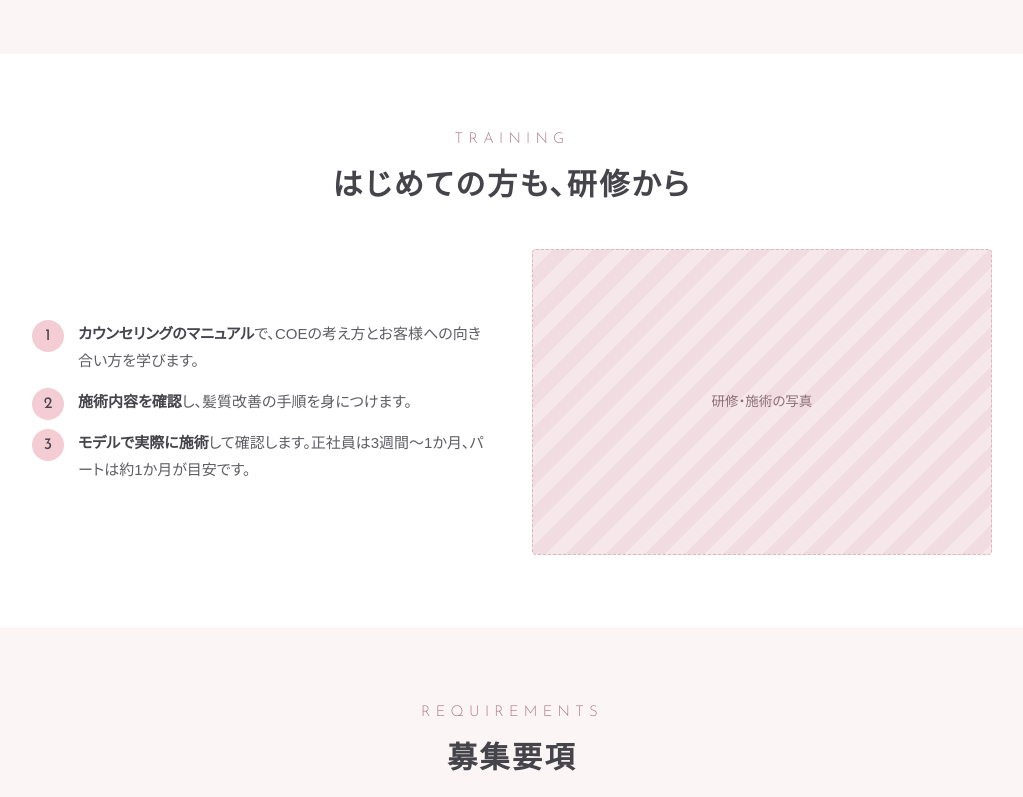
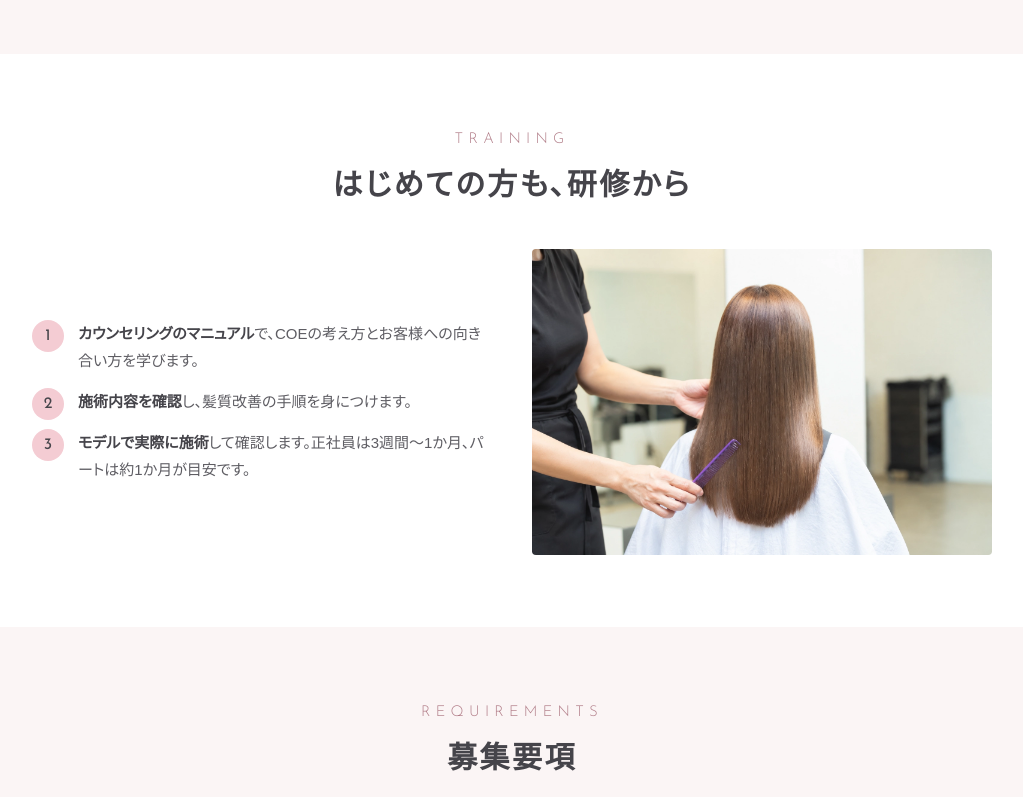
Before and after one commit to ainami954/coe, a plain HTML site: page index.html in a window 1280 px wide. Shown: the part 1989-2786 px from the top of the page, without its empty margins (128-1151 px from the left). Drawn offline with Linux system fonts and the light colour scheme; a web font is replaced by a local one.

Commit message:
Add training photo and optimize website images to WebP

```diff
--- a/index.html
+++ b/index.html
@@ -26,7 +26,7 @@
         <p class="hero-lead"><span class="box">時間に追われる</span><span class="box">流れ作業</span><span class="nowrap">から離れて</span></p>
         <h1 class="hero-title" id="hero-title">お客様<span class="dot">一人</span>に<br>向き合う美容師へ</h1>
       </div>
-      <img class="hero-photo" src="images/coe_interior_generated.png" alt="丸い木枠の鏡と黒い施術椅子、観葉植物が並ぶ明るいサロン内装" width="1536" height="1024" fetchpriority="high">
+      <img class="hero-photo" src="images/coe_interior_generated.webp" alt="丸い木枠の鏡と黒い施術椅子、観葉植物が並ぶ明るいサロン内装" width="1536" height="1024" fetchpriority="high">
     </div>
     <div class="wave-block">
       <svg viewBox="0 0 1440 60" preserveAspectRatio="none" aria-hidden="true"><path d="M0,60 L0,28 C240,4 480,0 720,18 C960,36 1200,44 1440,22 L1440,60 Z" fill="#F4CCD3"/></svg>
@@ -94,7 +94,7 @@
           <li><strong>施術内容を確認</strong>し、髪質改善の手順を身につけます。</li>
           <li><strong>モデルで実際に施術</strong>して確認します。正社員は3週間〜1か月、パートは約1か月が目安です。</li>
         </ol>
-        <div class="photo-slot">研修・施術の写真</div>
+        <img class="training-photo" src="images/after_centered_female_stylist.webp" alt="女性スタイリストがお客様のロングヘアを丁寧に整える様子" width="1536" height="1024" loading="lazy" decoding="async">
       </div>
     </div>
   </section>
--- a/style.css
+++ b/style.css
@@ -122,7 +122,7 @@
 /* 研修 */
 .training { display: grid; gap: 24px; }
 @media (min-width: 760px) { .training { grid-template-columns: 1fr 1fr; gap: 40px; align-items: center; } }
-.training .photo-slot { aspect-ratio: 3 / 2; border-radius: 4px; }
+.training-photo { width: 100%; height: auto; aspect-ratio: 3 / 2; object-fit: cover; border-radius: 4px; }
 .steps { list-style: none; margin: 0; padding: 0; counter-reset: s; display: grid; gap: 14px; }
 .steps li { counter-increment: s; position: relative; padding-left: 46px; font-size: 15px; line-height: 1.8; }
 .steps li::before {
```
Also changed, not shown: image-archive/unused/adobe_after_1.jpg (added), image-archive/unused/adobe_after_2.jpg (added), image-archive/unused/adobe_interior_left.jpg (renamed from images/adobe_interior_left.jpg), image-archive/unused/adobe_interior_right.jpg (renamed from images/adobe_interior_right.jpg), image-archive/unused/adobe_male_stylist.jpg (added), image-archive/unused/coe_interior.jpg (renamed from images/coe_interior.jpg), images/after_centered_female_stylist.webp (added), images/coe_interior_generated.webp (added), 12 other files.
